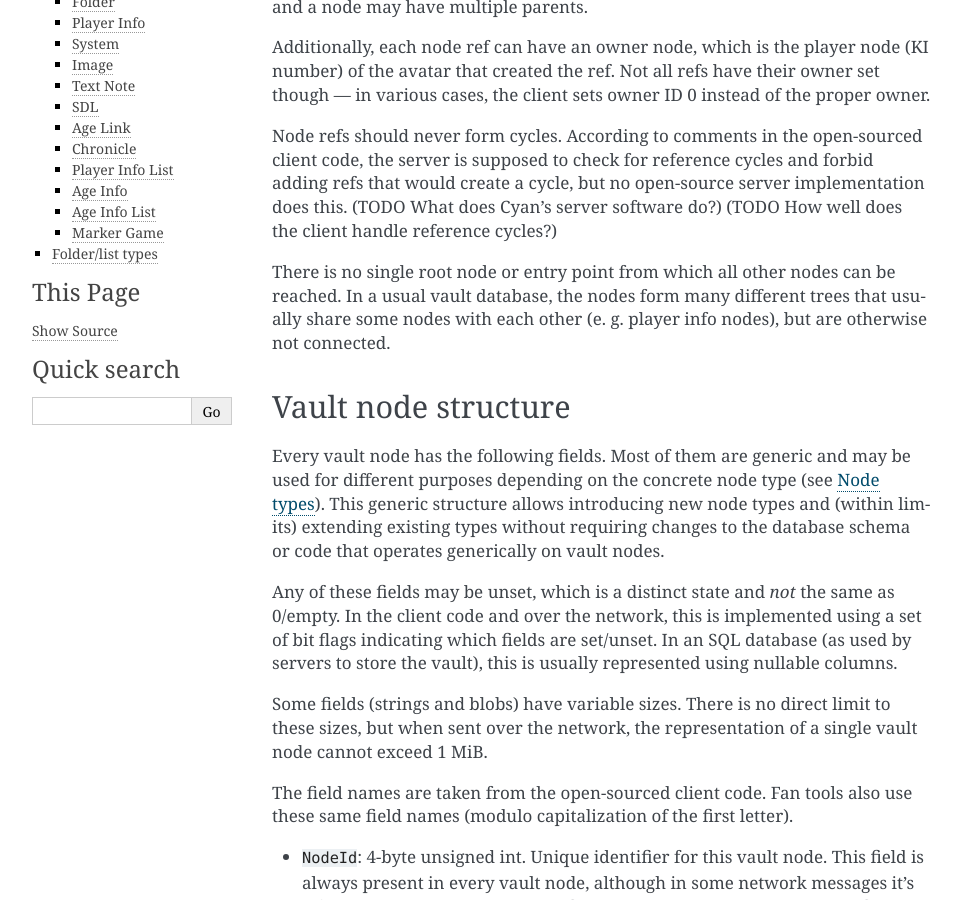
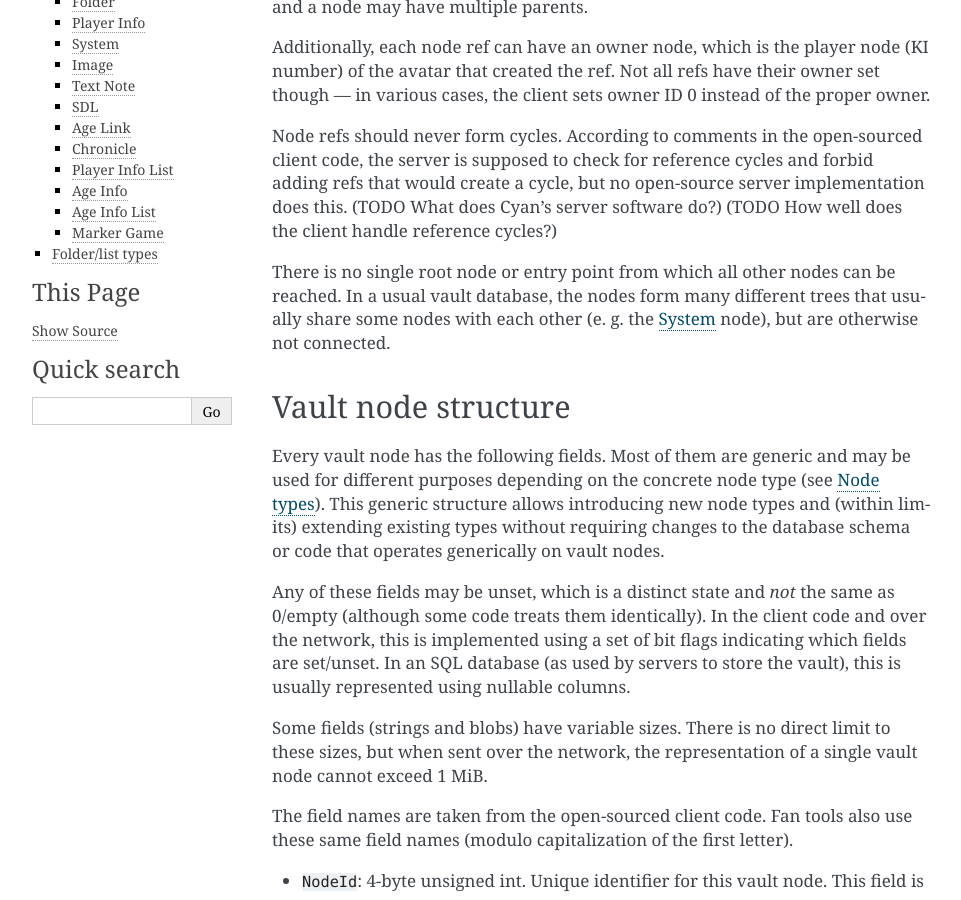
Before and after one commit to dgelessus/NAGUS, a Sphinx documentation site: the page built from docs/uru/vault.rst, in a window 1280 px wide and 900 px high, scrolled down 292 px. Shown: the whole window, without its empty margins (148-1109 px from the left). Built offline with Sphinx 7.4.7, drawn with Linux system fonts in a browser that asks for light colours.

Commit message:
Update a few small things in vault.rst

```diff
--- a/docs/uru/vault.rst
+++ b/docs/uru/vault.rst
@@ -38,7 +38,7 @@ There is no single root node or entry point from which all other nodes can be re
 In a usual vault database,
 the nodes form many different trees
 that usually share some nodes with each other
-(e. g. player info nodes),
+(e. g. the :ref:`vault_node_system` node),
 but are otherwise not connected.
 
 .. _vault_node_structure:
@@ -54,7 +54,8 @@ without requiring changes to the database schema
 or code that operates generically on vault nodes.
 
 Any of these fields may be unset,
-which is a distinct state and *not* the same as 0/empty.
+which is a distinct state and *not* the same as 0/empty
+(although some code treats them identically).
 In the client code and over the network,
 this is implemented using a set of bit flags indicating which fields are set/unset.
 In an SQL database (as used by servers to store the vault),
```
